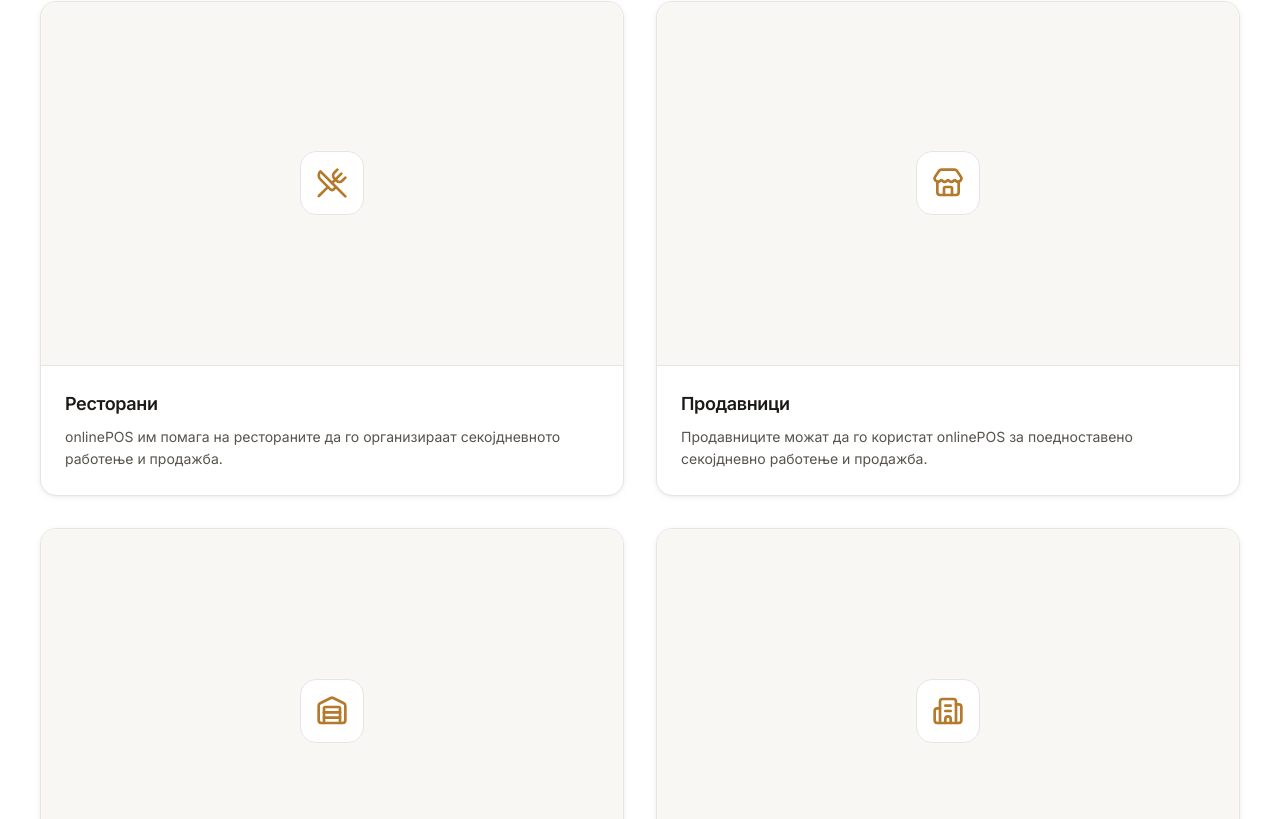
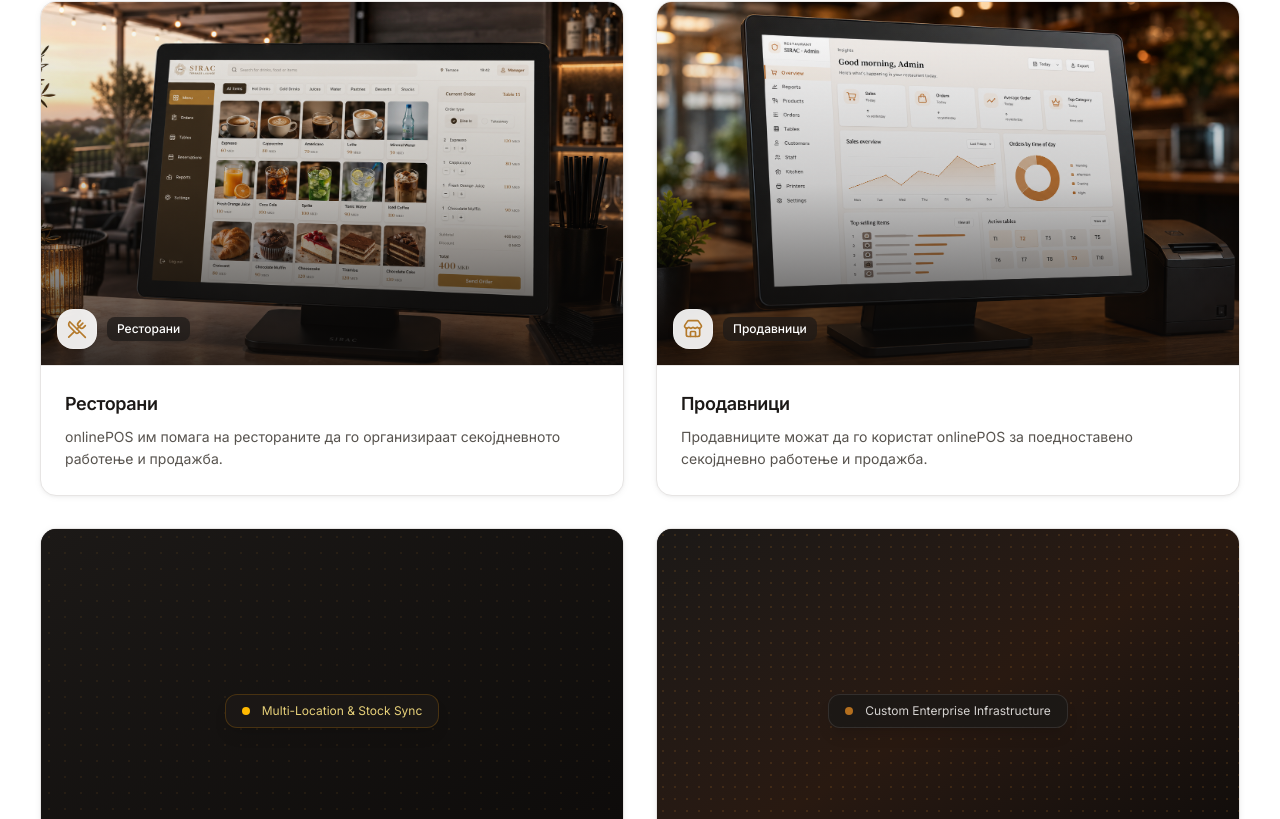
Before and after one commit to andiidauti-prog/pos.indigo.web, a React (Vite) app in the folder product-website/: page / in a window 1280 px wide. Shown: the part 1861-2680 px from the top of the page. Built offline with nearby package versions, Linux system fonts and the light colour scheme.

Commit message:
filled the blanks

```diff
--- a/product-website/src/components/ui/IndustryCard.tsx
+++ b/product-website/src/components/ui/IndustryCard.tsx
@@ -1,7 +1,10 @@
 import type { LucideIcon } from 'lucide-react'
 import { cn } from '@/lib/cn'
+import pic1 from '@/assets/pic-1.png'
+import pic2 from '@/assets/pic-2.png'
 
 export interface IndustryCardProps {
+  id?: string
   icon: LucideIcon
   title: string
   description: string
@@ -9,31 +12,77 @@ export interface IndustryCardProps {
 }
 
 /**
- * Editorial industry tile: a large visual placeholder up top (standing in
- * for an approved photo later) with title/description below. Deliberately
- * different composition from CapabilityCard so the section reads distinctly.
+ * Editorial industry card featuring real product photos for Hospitality/Retail
+ * and rich decorative hardware visual compositions for Warehouses/Enterprises.
  */
-export function IndustryCard({ icon: Icon, title, description, className }: IndustryCardProps) {
+export function IndustryCard({ id, icon: Icon, title, description, className }: IndustryCardProps) {
+  const isRestaurant = id === 'restaurants'
+  const isStore = id === 'stores'
+  const isWarehouse = id === 'warehouses'
+
   return (
     <div
       className={cn(
         'group overflow-hidden rounded-xl border border-border bg-surface shadow-card transition-all duration-200',
-        'hover:-translate-y-0.5 hover:border-border-strong hover:shadow-card-hover',
+        'hover:-translate-y-0.5 hover:border-border-strong hover:shadow-card-hover flex flex-col',
         className,
       )}
     >
-      <div
-        aria-hidden="true"
-        className="flex aspect-[16/10] items-center justify-center border-b border-border bg-surface-muted"
-      >
-        <div className="flex h-16 w-16 items-center justify-center rounded-2xl border border-border bg-surface text-brand-600 transition-transform duration-200 group-hover:scale-105">
-          <Icon className="h-8 w-8" aria-hidden="true" />
+      <div className="relative aspect-[16/10] overflow-hidden border-b border-border bg-stone-900">
+        {isRestaurant ? (
+          <>
+            <img
+              src={pic1}
+              alt={title}
+              className="h-full w-full object-cover object-center transition-transform duration-500 group-hover:scale-105"
+              loading="lazy"
+            />
+            <div className="absolute inset-0 bg-gradient-to-t from-stone-950/80 via-stone-950/20 to-transparent" />
+          </>
+        ) : isStore ? (
+          <>
+            <img
+              src={pic2}
+              alt={title}
+              className="h-full w-full object-cover object-center transition-transform duration-500 group-hover:scale-105"
+              loading="lazy"
+            />
+            <div className="absolute inset-0 bg-gradient-to-t from-stone-950/80 via-stone-950/20 to-transparent" />
+          </>
+        ) : isWarehouse ? (
+          <div className="relative flex h-full w-full items-center justify-center bg-gradient-to-br from-stone-900 via-stone-850 to-stone-950 p-6">
+            <div className="absolute inset-0 opacity-10 bg-[radial-gradient(#b4792a_1px,transparent_1px)] [background-size:16px_16px]" />
+            <div className="relative flex items-center gap-3 rounded-lg border border-amber-500/20 bg-stone-900/90 px-4 py-2 text-xs text-amber-200/90 backdrop-blur shadow-lg">
+              <span className="h-2 w-2 rounded-full bg-amber-400" />
+              <span>Multi-Location & Stock Sync</span>
+            </div>
+          </div>
+        ) : (
+          <div className="relative flex h-full w-full items-center justify-center bg-gradient-to-br from-stone-900 via-amber-950/30 to-stone-950 p-6">
+            <div className="absolute inset-0 opacity-15 bg-[radial-gradient(#d3872c_1px,transparent_1px)] [background-size:12px_12px]" />
+            <div className="relative flex items-center gap-3 rounded-lg border border-white/10 bg-stone-900/90 px-4 py-2 text-xs text-stone-300 backdrop-blur shadow-lg">
+              <span className="h-2 w-2 rounded-full bg-brand-500" />
+              <span>Custom Enterprise Infrastructure</span>
+            </div>
+          </div>
+        )}
+
+        {/* Floating Icon Emblem Badge */}
+        <div className="absolute bottom-4 left-4 z-10 flex items-center gap-2.5">
+          <div className="flex h-10 w-10 items-center justify-center rounded-xl border border-white/20 bg-surface/90 text-brand-600 shadow-md backdrop-blur transition-transform duration-200 group-hover:scale-105">
+            <Icon className="h-5 w-5" aria-hidden="true" />
+          </div>
+          <span className="rounded-md bg-stone-900/70 px-2.5 py-1 text-xs font-medium text-white backdrop-blur">
+            {title}
+          </span>
         </div>
       </div>
 
-      <div className="p-6">
-        <h3 className="text-lg font-semibold text-ink">{title}</h3>
-        <p className="mt-2 text-sm leading-relaxed text-ink-muted">{description}</p>
+      <div className="flex flex-1 flex-col justify-between p-6">
+        <div>
+          <h3 className="text-lg font-semibold text-ink">{title}</h3>
+          <p className="mt-2 text-sm leading-relaxed text-ink-muted">{description}</p>
+        </div>
       </div>
     </div>
   )
--- a/product-website/src/sections/FinalCTA.tsx
+++ b/product-website/src/sections/FinalCTA.tsx
@@ -22,16 +22,28 @@ export function FinalCTA() {
           viewport={{ once: true, margin: '-80px' }}
           variants={cardVariants}
           transition={{ duration: 0.5, ease: 'easeOut' }}
-          className="rounded-2xl border border-brand-100 bg-brand-50 px-6 py-16 text-center shadow-card-hover sm:px-12 sm:py-20 lg:py-24"
+          className="relative overflow-hidden rounded-3xl border border-brand-200/60 bg-gradient-to-br from-brand-50 via-surface to-brand-100/30 px-6 py-16 text-center shadow-xl sm:px-12 sm:py-20 lg:py-24"
         >
+          {/* Subtle warm glow background accent */}
+          <div
+            aria-hidden="true"
+            className="pointer-events-none absolute -right-20 -top-20 h-64 w-64 rounded-full bg-brand-400/10 blur-3xl"
+          />
+          <div
+            aria-hidden="true"
+            className="pointer-events-none absolute -bottom-20 -left-20 h-64 w-64 rounded-full bg-amber-500/10 blur-3xl"
+          />
+
+          <div className="relative z-10">
             <p className="text-sm font-semibold tracking-wide text-brand-600">{t.finalCta.eyebrow}</p>
             <h2 className="mt-3 text-3xl sm:text-4xl lg:text-5xl">{t.finalCta.headline}</h2>
             <p className="mx-auto mt-4 max-w-xl text-lg text-ink-muted">{t.finalCta.supportingText}</p>
 
             <div className="mt-8 flex justify-center">
-            <Button to={CONTACT_ROUTE} size="lg">
+              <Button to={CONTACT_ROUTE} size="lg" className="shadow-lg shadow-brand-600/20">
                 {t.finalCta.primaryCta}
               </Button>
+            </div>
           </div>
         </motion.div>
       </Container>
--- a/product-website/src/sections/Industries.tsx
+++ b/product-website/src/sections/Industries.tsx
@@ -34,7 +34,7 @@ export function Industries() {
                 variants={cardVariants}
                 transition={{ duration: 0.45, ease: 'easeOut', delay: shouldReduceMotion ? 0 : index * 0.06 }}
               >
-                <IndustryCard icon={industry.icon} title={copy.title} description={copy.description} className="h-full" />
+                <IndustryCard id={industry.id} icon={industry.icon} title={copy.title} description={copy.description} className="h-full" />
               </motion.div>
             )
           })}
```
Lines whose indentation alone changed are shown as unchanged.
